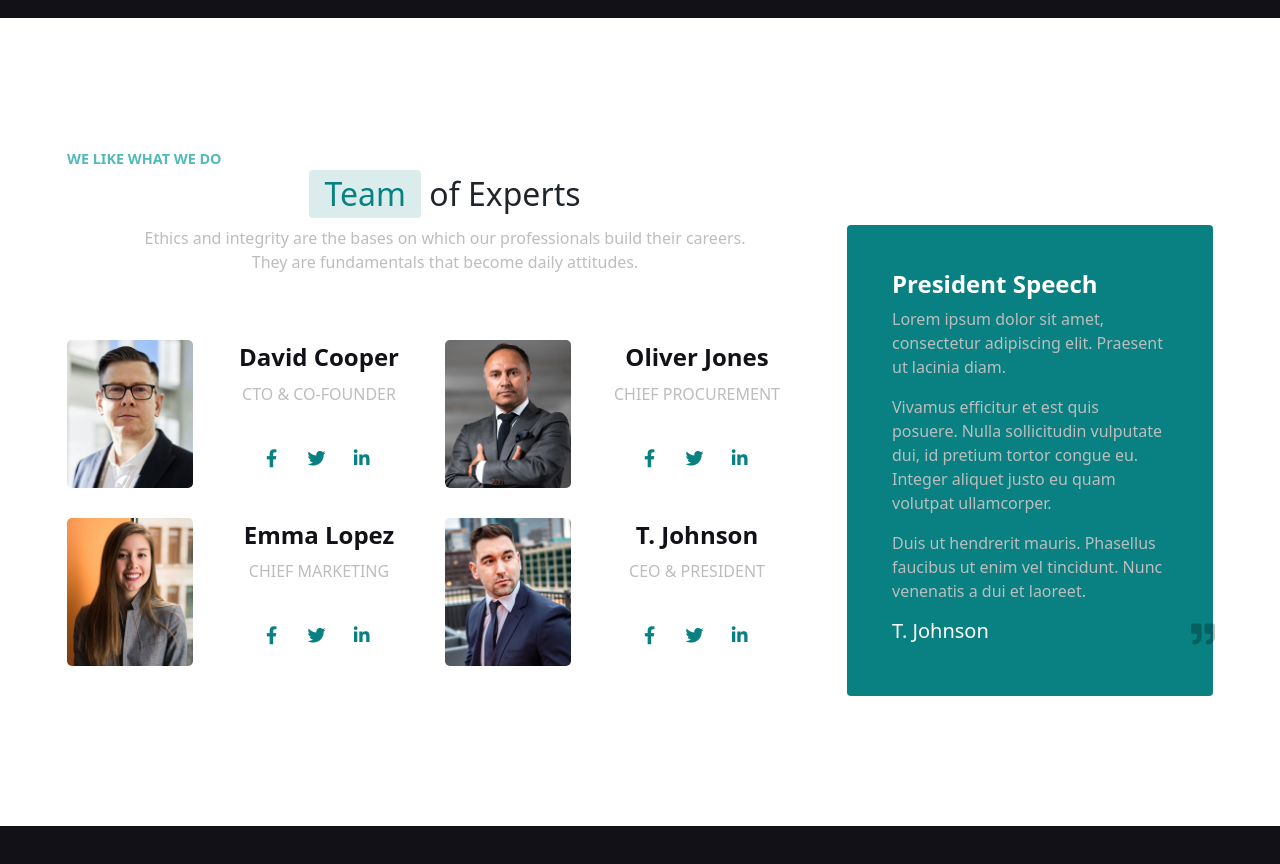
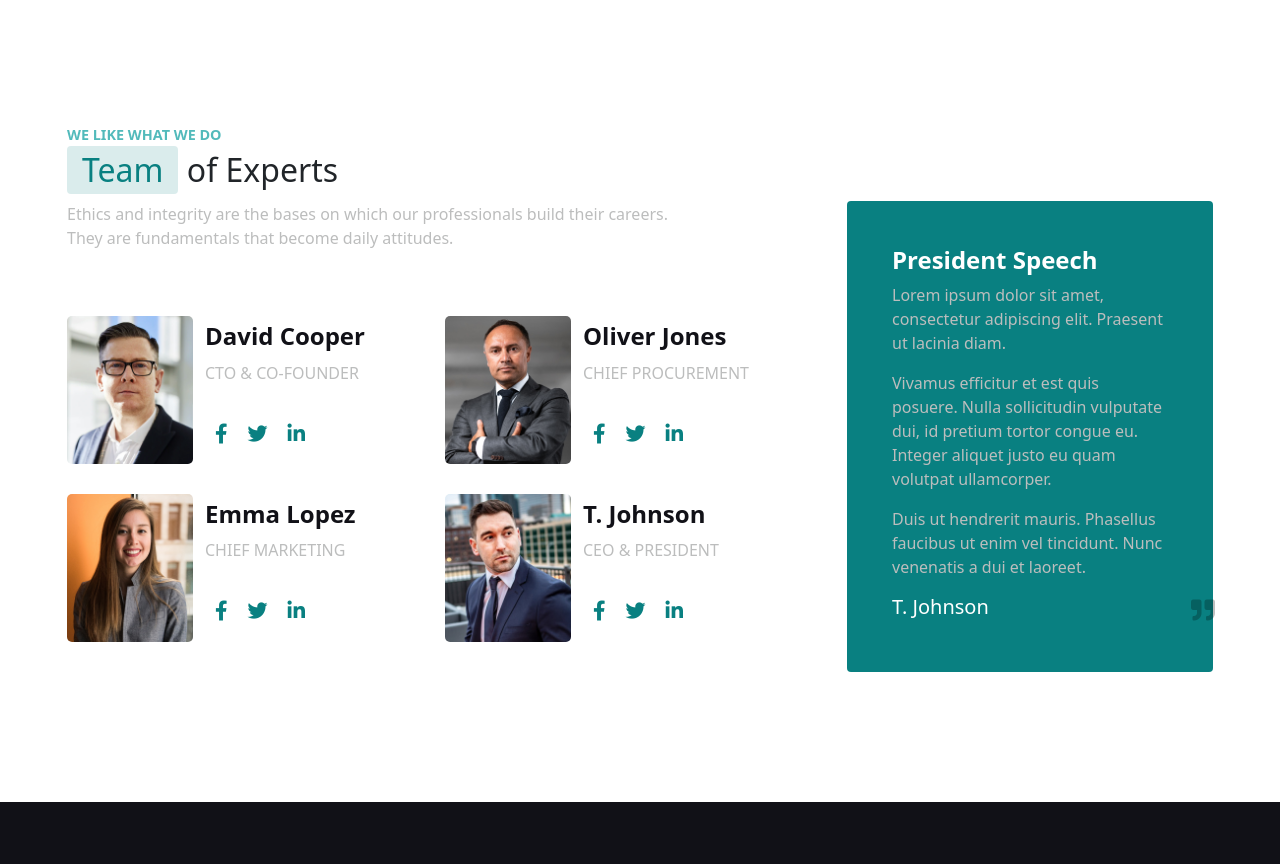
Before and after one commit to GFesta/proj-html-vuejs, a plain HTML site: page index.html in a window 1280 px wide. Shown: the part 2880-3744 px from the top of the page. Drawn offline with nearby package versions, Linux system fonts and the light colour scheme.

Commit message:
correzione icons

```diff
--- a/css/style.css
+++ b/css/style.css
@@ -331,17 +331,20 @@ p {
     background-color: #1d2528;
 }
 
-.icon {
+.icons-2 {
     margin: 0;
     color: #098081;
+    display: inline-block;
+    font-size: 20px;
+    padding: 10px;
 }
-.icon-organization:before {
+/* .icon-organization:before {
     content: "\e616";
 }
 
 .fa-arrow-right:before {
     content: "\f061";
-}
+}   */
 
 /* a:not(.btn), a:link:not(.btn), a:visited:not(.btn), a:hover:not(.btn), a:active:not(.btn) {
     font-size: 1rem;
--- a/index.html
+++ b/index.html
@@ -209,7 +209,7 @@
             <div class="row justify-content-center items">
                 <div class="col-12 col-md-6 col-lg-4 item">
                     <div class="card">
-                        <i class="icon icon-organization"></i>
+                        <!-- <i class="icon icon-organization"></i>  -->
                         <h4>Audit & Assurance</h4>
                         <p>Lorem ipsum dolor sit amet consectetur adipiscing elit.</p>
                         <a href="#"><i class="btn-icon pulse fas fas fa-arrow-right"></i></a>
@@ -262,7 +262,7 @@
     <section id="team" class="section-4 highlights team image-right">
         <div class="container">
             <div class="row">
-                <div class="col-12 col-lg-8 align-self-top text-center text-md-left text">
+                <div class="col-12 col-lg-8 align-self-top text-md-left text">
                     <div class="row intro">
                         <div class="col-12 p-0">
                             <span class="pre-title m-auto m-md-0">We like what we do</span>
@@ -280,14 +280,14 @@
                                     <h4 class="name">David Cooper</h4>
                                     <p>CTO & CO-FOUNDER</p>
                                     <ul class="navbar-nav social share-list ml-auto">
-                                        <li class="nav-item">
-                                            <a href="#" class="nav-link"><i class="fab fa-facebook-f"></i></a>
+                                        <li class="nav-item icons-2">
+                                            <i class="fab fa-facebook-f"></i>
                                         </li>
-                                        <li class="nav-item">
-                                            <a href="#" class="nav-link"><i class="fab fa-twitter"></i></a>
+                                        <li class="nav-item icons-2">
+                                            <i class="fab fa-twitter"></i>
                                         </li>
-                                        <li class="nav-item">
-                                            <a href="#" class="nav-link"><i class="fab fa-linkedin-in"></i></a>
+                                        <li class="nav-item icons-2">
+                                            <i class="fab fa-linkedin-in"></i>
                                         </li>
                                     </ul>
                                 </div>
@@ -300,14 +300,14 @@
                                     <h4 class="name">Emma Lopez</h4>
                                     <p>CHIEF MARKETING</p>
                                     <ul class="navbar-nav social share-list ml-auto">
-                                        <li class="nav-item">
-                                            <a href="#" class="nav-link"><i class="fab fa-facebook-f"></i></a>
+                                        <li class="nav-item icons-2">
+                                            <i class="fab fa-facebook-f"></i>
                                         </li>
-                                        <li class="nav-item">
-                                            <a href="#" class="nav-link"><i class="fab fa-twitter"></i></a>
+                                        <li class="nav-item icons-2">
+                                            <i class="fab fa-twitter"></i>
                                         </li>
-                                        <li class="nav-item">
-                                            <a href="#" class="nav-link"><i class="fab fa-linkedin-in"></i></a>
+                                        <li class="nav-item icons-2">
+                                            <i class="fab fa-linkedin-in"></i>
                                         </li>
                                     </ul>
                                 </div>
@@ -322,14 +322,14 @@
                                     <h4 class="name">Oliver Jones</h4>
                                     <p>CHIEF PROCUREMENT</p>
                                     <ul class="navbar-nav social share-list ml-auto">
-                                        <li class="nav-item">
-                                            <a href="#" class="nav-link"><i class="fab fa-facebook-f"></i></a>
+                                        <li class="nav-item icons-2">
+                                            <i class="fab fa-facebook-f"></i>
                                         </li>
-                                        <li class="nav-item">
-                                            <a href="#" class="nav-link"><i class="fab fa-twitter"></i></a>
+                                        <li class="nav-item icons-2">
+                                            <i class="fab fa-twitter"></i>
                                         </li>
-                                        <li class="nav-item">
-                                            <a href="#" class="nav-link"><i class="fab fa-linkedin-in"></i></a>
+                                        <li class="nav-item icons-2">
+                                            <i class="fab fa-linkedin-in"></i>
                                         </li>
                                     </ul>
                                 </div>
@@ -342,14 +342,14 @@
                                     <h4 class="name">T. Johnson</h4>
                                     <p>CEO & PRESIDENT</p>
                                     <ul class="navbar-nav social share-list ml-auto">
-                                        <li class="nav-item">
-                                            <a href="#" class="nav-link"><i class="fab fa-facebook-f"></i></a>
+                                        <li class="nav-item icons-2">
+                                            <i class="fab fa-facebook-f"></i>
                                         </li>
-                                        <li class="nav-item">
-                                            <a href="#" class="nav-link"><i class="fab fa-twitter"></i></a>
+                                        <li class="nav-item icons-2">
+                                            <i class="fab fa-twitter"></i>
                                         </li>
-                                        <li class="nav-item">
-                                            <a href="#" class="nav-link"><i class="fab fa-linkedin-in"></i></a>
+                                        <li class="nav-item icons-2">
+                                            <i class="fab fa-linkedin-in"></i>
                                         </li>
                                     </ul>
                                 </div>
@@ -416,7 +416,6 @@
                                     <input type="hidden" name="section" value="nexgen_form">
 
                                     <input type="hidden" name="reCAPTCHA">
-                                    <!-- Remove this field if you want to disable recaptcha -->
 
                                     <div class="row form-group-margin">
                                         <div class="col-12 col-md-6 m-0 p-2 input-group">
```
